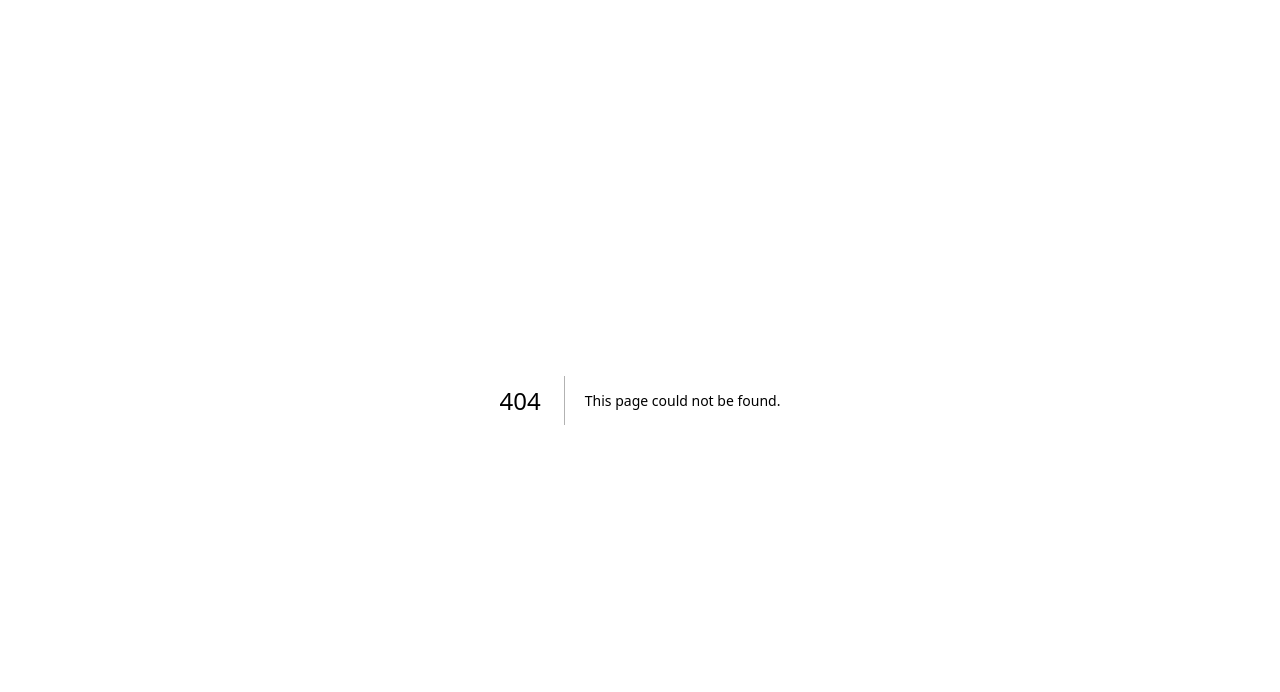
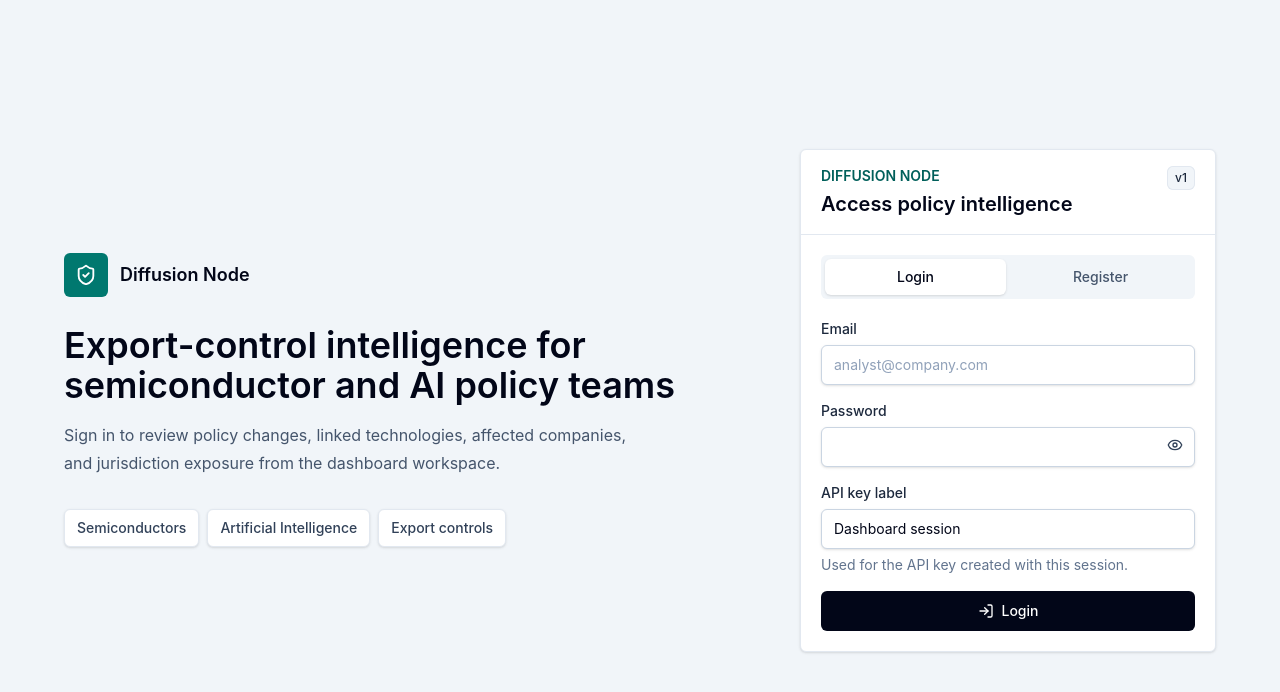
Before and after one commit to Ytemiloluwa/diffusion-node, a Next.js app in the folder frontend/: page /auth in a window 1280 px wide. Before the commit this address had no page. Shown: the top 692 px of the page. Built offline with nearby package versions, Linux system fonts and the light colour scheme.

Commit message:
feat(frontend): build auth screen

```diff
--- /dev/null
+++ b/frontend/src/app/auth/page.tsx
@@ -0,0 +1,5 @@
+import { AuthPage } from '@/screens/auth';
+
+export default function Page() {
+  return <AuthPage />;
+}
--- /dev/null
+++ b/frontend/src/components/organisms/AuthForm.tsx
@@ -0,0 +1,229 @@
+'use client';
+
+import { AlertCircle, Eye, EyeOff, LogIn, UserPlus } from 'lucide-react';
+import { useRouter } from 'next/navigation';
+import type { ChangeEvent, FormEvent } from 'react';
+import { useEffect, useId, useState } from 'react';
+import { Badge, Button, IconButton, Input } from '@/components/atoms';
+import { useAuthStore } from '@/store';
+import { cn } from '@/lib/cn';
+
+type AuthMode = 'login' | 'register';
+
+type AuthFormFields = {
+  apiKeyLabel: string;
+  confirmPassword: string;
+  email: string;
+  password: string;
+};
+
+const initialFields: AuthFormFields = {
+  apiKeyLabel: 'Dashboard session',
+  confirmPassword: '',
+  email: '',
+  password: '',
+};
+
+const tabs: Array<{ label: string; mode: AuthMode }> = [
+  { label: 'Login', mode: 'login' },
+  { label: 'Register', mode: 'register' },
+];
+
+export type AuthFormProps = {
+  className?: string;
+  defaultMode?: AuthMode;
+};
+
+export function AuthForm({ className, defaultMode = 'login' }: AuthFormProps) {
+  const router = useRouter();
+  const passwordId = useId();
+  const confirmPasswordId = useId();
+  const [fields, setFields] = useState<AuthFormFields>(initialFields);
+  const [mode, setMode] = useState<AuthMode>(defaultMode);
+  const [passwordsVisible, setPasswordsVisible] = useState(false);
+  const [validationError, setValidationError] = useState<string | null>(null);
+  const { clearError, error, isAuthenticated, login, register, status } = useAuthStore();
+  const isSubmitting = status === 'loading';
+  const passwordType = passwordsVisible ? 'text' : 'password';
+
+  useEffect(() => {
+    if (isAuthenticated) {
+      router.replace('/');
+    }
+  }, [isAuthenticated, router]);
+
+  const updateField =
+    (field: keyof AuthFormFields) => (event: ChangeEvent<HTMLInputElement>) => {
+      setFields((current) => ({ ...current, [field]: event.target.value }));
+      setValidationError(null);
+      clearError();
+    };
+
+  const setActiveMode = (nextMode: AuthMode) => {
+    setMode(nextMode);
+    setValidationError(null);
+    clearError();
+  };
+
+  const submitForm = async (event: FormEvent<HTMLFormElement>) => {
+    event.preventDefault();
+    setValidationError(null);
+    clearError();
+
+    const email = fields.email.trim();
+    const password = fields.password;
+    const label = fields.apiKeyLabel.trim() || undefined;
+
+    if (mode === 'register' && fields.confirmPassword !== password) {
+      setValidationError('Passwords do not match.');
+      return;
+    }
+
+    try {
+      if (mode === 'register') {
+        await register({ email, password });
+      }
+
+      await login({ email, label, password });
+      router.replace('/');
+    } catch {
+      // Store state already carries the normalized API error for rendering.
+    }
+  };
+
+  return (
+    <section
+      aria-labelledby="auth-heading"
+      className={cn('rounded-md border border-slate-200 bg-white shadow-sm', className)}
+    >
+      <header className="border-b border-slate-200 px-5 py-4">
+        <div className="flex items-start justify-between gap-4">
+          <div>
+            <p className="text-sm font-semibold uppercase text-teal-800">Diffusion Node</p>
+            <h1 className="mt-1 text-xl font-semibold text-slate-950" id="auth-heading">
+              Access policy intelligence
+            </h1>
+          </div>
+          <Badge tone="slate">v1</Badge>
+        </div>
+      </header>
+
+      <div className="px-5 py-5">
+        <div
+          aria-label="Authentication mode"
+          className="grid grid-cols-2 gap-1 rounded-md bg-slate-100 p-1"
+          role="tablist"
+        >
+          {tabs.map((tab) => (
+            <button
+              aria-selected={mode === tab.mode}
+              className={cn(
+                'h-9 rounded-md text-sm font-medium transition-colors focus-visible:outline focus-visible:outline-2 focus-visible:outline-offset-2 focus-visible:outline-teal-700',
+                mode === tab.mode
+                  ? 'bg-white text-slate-950 shadow-sm'
+                  : 'text-slate-600 hover:text-slate-950',
+              )}
+              key={tab.mode}
+              onClick={() => setActiveMode(tab.mode)}
+              role="tab"
+              type="button"
+            >
+              {tab.label}
+            </button>
+          ))}
+        </div>
+
+        <form className="mt-5 space-y-4" onSubmit={submitForm}>
+          <Input
+            autoComplete="email"
+            label="Email"
+            name="email"
+            onChange={updateField('email')}
+            placeholder="analyst@company.com"
+            required
+            type="email"
+            value={fields.email}
+          />
+
+          <div className="relative">
+            <Input
+              autoComplete={mode === 'login' ? 'current-password' : 'new-password'}
+              className="pr-11"
+              id={passwordId}
+              label="Password"
+              minLength={mode === 'register' ? 8 : 1}
+              name="password"
+              onChange={updateField('password')}
+              required
+              type={passwordType}
+              value={fields.password}
+            />
+            <IconButton
+              className="absolute right-1 top-7"
+              icon={
+                passwordsVisible ? (
+                  <EyeOff aria-hidden="true" size={16} strokeWidth={2} />
+                ) : (
+                  <Eye aria-hidden="true" size={16} strokeWidth={2} />
+                )
+              }
+              label={passwordsVisible ? 'Hide password' : 'Show password'}
+              onClick={() => setPasswordsVisible((isVisible) => !isVisible)}
+              size="sm"
+              variant="ghost"
+            />
+          </div>
+
+          {mode === 'register' ? (
+            <Input
+              autoComplete="new-password"
+              className="pr-11"
+              error={validationError ?? undefined}
+              id={confirmPasswordId}
+              label="Confirm password"
+              minLength={8}
+              name="confirmPassword"
+              onChange={updateField('confirmPassword')}
+              required
+              type={passwordType}
+              value={fields.confirmPassword}
+            />
+          ) : null}
+
+          <Input
+            helperText="Used for the API key created with this session."
+            label="API key label"
+            maxLength={80}
+            name="apiKeyLabel"
+            onChange={updateField('apiKeyLabel')}
+            required={mode === 'login'}
+            type="text"
+            value={fields.apiKeyLabel}
+          />
+
+          {error || validationError ? (
+            <div className="flex gap-2 rounded-md border border-red-200 bg-red-50 px-3 py-2 text-sm text-red-800">
+              <AlertCircle aria-hidden="true" className="mt-0.5 size-4 shrink-0" strokeWidth={2} />
+              <p>{validationError ?? error?.message}</p>
+            </div>
+          ) : null}
+
+          <Button
+            className="w-full"
+            isLoading={isSubmitting}
+            leadingIcon={
+              mode === 'login' ? (
+                <LogIn aria-hidden="true" size={16} strokeWidth={2} />
+              ) : (
+                <UserPlus aria-hidden="true" size={16} strokeWidth={2} />
+              )
+            }
+            type="submit"
+          >
+            {mode === 'login' ? 'Login' : 'Create account'}
+          </Button>
+        </form>
+      </div>
+    </section>
+  );
+}
--- a/frontend/src/components/organisms/index.ts
+++ b/frontend/src/components/organisms/index.ts
@@ -1,5 +1,7 @@
 export { AppHeader } from './AppHeader';
 export type { AppHeaderProps } from './AppHeader';
+export { AuthForm } from './AuthForm';
+export type { AuthFormProps } from './AuthForm';
 export { DataTable } from './DataTable';
 export type { DataTableColumn, DataTableProps } from './DataTable';
 export { NavigationSidebar } from './NavigationSidebar';
--- /dev/null
+++ b/frontend/src/screens/auth/AuthPage.tsx
@@ -0,0 +1,42 @@
+import { ShieldCheck } from 'lucide-react';
+import { AuthForm } from '@/components/organisms';
+
+export function AuthPage() {
+  return (
+    <main className="min-h-screen bg-slate-100 px-4 py-6 text-slate-950 sm:px-6 lg:px-8">
+      <div className="mx-auto grid min-h-[calc(100vh-3rem)] w-full max-w-6xl items-center gap-8 lg:grid-cols-[minmax(0,1fr)_26rem]">
+        <section aria-labelledby="auth-product-heading" className="max-w-2xl">
+          <div className="flex items-center gap-3">
+            <span className="flex size-11 items-center justify-center rounded-md bg-teal-700 text-white">
+              <ShieldCheck aria-hidden="true" size={22} strokeWidth={2} />
+            </span>
+            <span className="text-lg font-semibold text-slate-950">Diffusion Node</span>
+          </div>
+          <h1
+            className="mt-7 text-3xl font-semibold tracking-normal text-slate-950 sm:text-4xl"
+            id="auth-product-heading"
+          >
+            Export-control intelligence for semiconductor and AI policy teams
+          </h1>
+          <p className="mt-4 max-w-xl text-base leading-7 text-slate-600">
+            Sign in to review policy changes, linked technologies, affected companies, and
+            jurisdiction exposure from the dashboard workspace.
+          </p>
+          <div className="mt-8 flex flex-wrap gap-2 text-sm font-medium text-slate-700">
+            <span className="rounded-md border border-slate-200 bg-white px-3 py-2 shadow-sm">
+              Semiconductors
+            </span>
+            <span className="rounded-md border border-slate-200 bg-white px-3 py-2 shadow-sm">
+              Artificial Intelligence
+            </span>
+            <span className="rounded-md border border-slate-200 bg-white px-3 py-2 shadow-sm">
+              Export controls
+            </span>
+          </div>
+        </section>
+
+        <AuthForm />
+      </div>
+    </main>
+  );
+}
--- /dev/null
+++ b/frontend/src/screens/auth/index.ts
@@ -0,0 +1 @@
+export { AuthPage } from './AuthPage';
```
